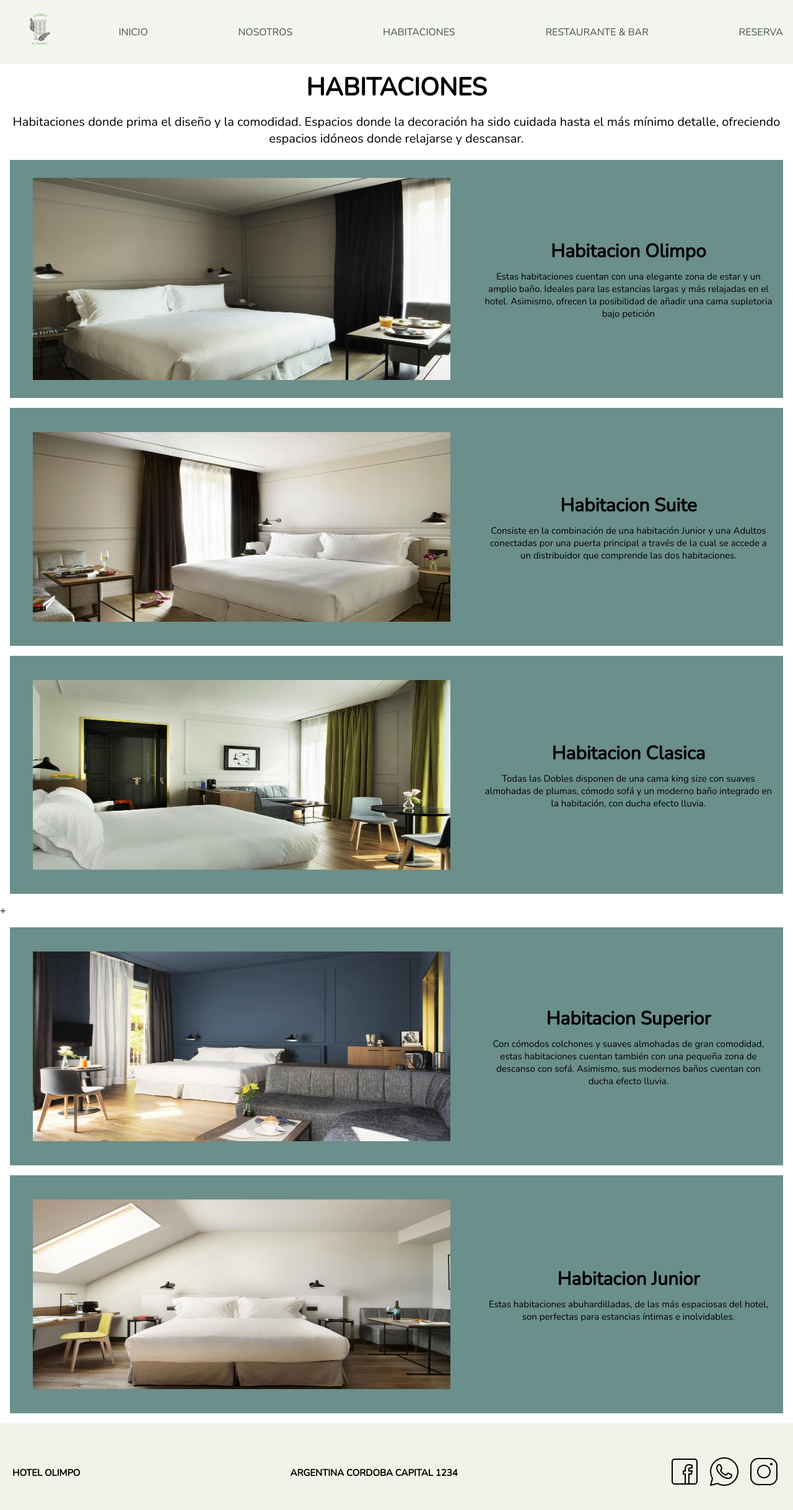
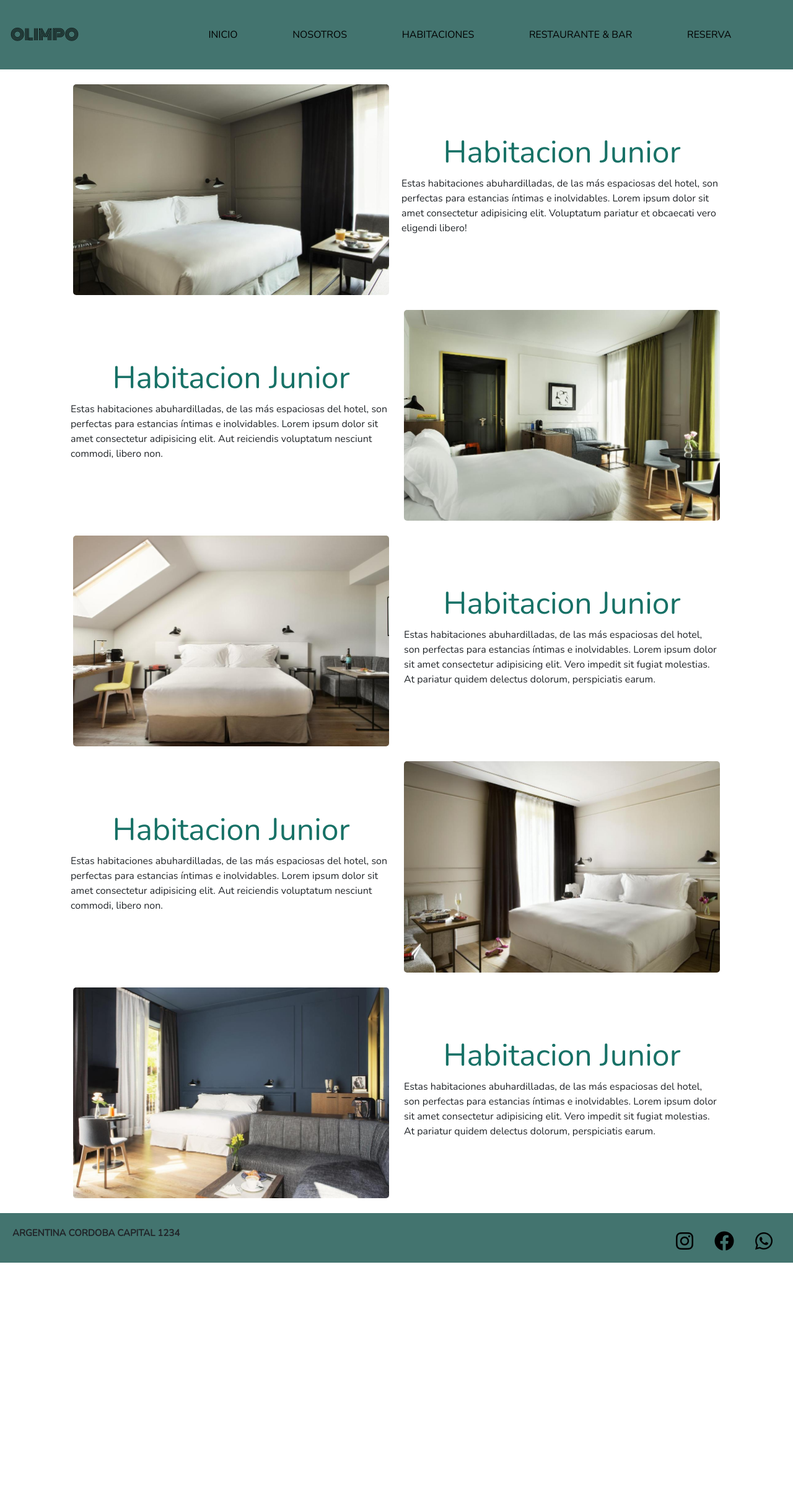
Before and after one commit to camilaGea/Proyecto-FINAL, a plain HTML site: page pages/habitaciones.html in a window 1280 px wide. Shown: the whole page at 62% size. After the commit the page ends 2037 px from the top, so only its background shows below. Drawn offline with nearby package versions, Linux system fonts and the light colour scheme.

Commit message:
agregando animaciones

```diff
--- a/estilos.css
+++ b/estilos.css
@@ -2,31 +2,36 @@
     padding: 0;
     margin: 0;
     box-sizing: border-box;
-    /* font-family: Arial, Helvetica, sans-serif; */
     font-family: 'Nunito', sans-serif;
 }
 
 /* header */
 
 header {
-    background-color: #f4f5ef;
+    background-color: #43746f;
     display: flex;
     justify-content: space-between;
     align-items: center;
     padding: 0 1rem;
     position: sticky;
     top: 0;
-    /* left: 0; */
     z-index: 999;
 }
 
 header .header__logo {
-    height: 6.5rem;
-    width: 6.5rem;
+    height: 7rem;
+    width: 7rem;
+    display: flex;
+    justify-content: center;
+    align-items: center;
 }
 
-header .header__logo img {
-    width: 100%;
+header .header__logo a {
+    padding: 5px;
+    font-size: 1.5rem;
+    text-decoration: none;
+    color: black;
+    font-family:'Monoton', cursive;
 }
 
 header .mostrar__menu {
@@ -36,8 +41,8 @@ header .mostrar__menu {
     width: 2.5rem;
     height: 2.5rem;
     font-size: 2rem;
-    background-color: white;
-    color: rgb(67, 134, 112);
+    background-color: #6b8f8b;
+    color: white;
     cursor: pointer;
     border: none;
 }
@@ -85,10 +90,6 @@ header .navegador__menu ul li {
     border-radius: 7px;
 }
 
-header .navegador__menu ul li:hover {
-    background-color: #6b8f8b;
-}
-
 header .navegador__menu ul li a {
     text-decoration: none;
     color: white;
@@ -96,7 +97,11 @@ header .navegador__menu ul li a {
 }
 
 
-@media screen and (min-width:770px) {
+@media screen and (min-width:780px) {
+
+    header {
+        height: 7rem;
+    }
 
     header .mostrar__menu {
         display: none;
@@ -110,16 +115,24 @@ header .navegador__menu ul li a {
         display: flex;
         position: inherit;
         padding-left: 80px;
-        background-color: #f4f5ef;
+        background-color: #43746f;
+        width: 90%;
+        height: 90%;
     }
 
     header .navegador__menu ul {
         flex-direction: row;
-        justify-content: space-between;
+        justify-content: space-evenly;
     }
 
     header .navegador__menu ul li a {
-        color: #40514F;
+        color: black;
+        border-radius: 5px;
+        padding: 5px;
+    }
+    header .navegador__menu ul li a:hover {
+        background-color: #6b8f8b;
+        color: white;
     }
 }
 
@@ -128,8 +141,7 @@ header .navegador__menu ul li a {
 
 footer {
     height: 10rem;
-    background-color: #f1f3e8;
-    /* background-color: #6b8f8b; */
+    background-color: #43746f;
     display: flex;
     text-align: center;
     flex-direction: column;
@@ -141,7 +153,6 @@ footer p {
     padding: 5px;
     text-transform: uppercase;
     font-weight: 700;
-
 }
 
 footer .footer__redes {
@@ -151,19 +162,28 @@ footer .footer__redes {
 }
 
 footer .footer__redes a {
-    width: 2rem;
-    height: 2rem;
-    color: white;
+    text-decoration: none;
+    display: flex;
+    justify-content: center;
+    align-items: center;
+    width: 3rem;
+    height: 3rem;
+    font-size: 2rem;
+    color: black;
     border-radius: 20%;
+    border-radius: 50%;
+    transition: all 0.5s ;
 }
 
 footer .footer__redes a:hover {
-    color: rgb(33, 59, 33);
-    /* background-color: white; */
+    color: white;
+    background-color: #6b8f8b;
+    transform: scale(1.1);
 }
 
 @media screen and (min-width:900px) {
     footer {
+        height: 5rem;
         flex-direction: row;
         justify-content: space-between;
         align-items: center;
@@ -190,22 +210,30 @@ footer .footer__redes a:hover {
     align-items: center;
 }
 
+@keyframes animacionh1 {
+    0% { left: -100%;}
+    100% {left: 0;}
+}
+
 .home__contenedora .home__presentacion h1 {
     font-size: 3rem;
     text-align: center;
     color: white;
     text-transform: uppercase;
     width: 100%;
-
+    position: relative;
+    animation-name: animacionh1;
+    animation-duration: 2s;
 }
 
 /* Nosotros */
 
 .nosotros__uno {
-    background-color: #6b8f8b;
     width: 90%;
     margin: 1rem auto;
     align-items: center;
+    border-radius: 5px;
+    box-shadow: 10px 5px 5px #6b8f8b;
 }
 
 .nosotros__nosotros {
@@ -231,12 +259,13 @@ footer .footer__redes a:hover {
 }
 
 .nosotros__dos {
-    background-color: #6b8f8b;
     width: 90%;
     margin: 4rem auto;
     display: flex;
     flex-direction: column;
     justify-content: space-evenly;
+    border-radius: 5px;
+    box-shadow: 10px 5px 5px #6b8f8b ;
 }
 
 
@@ -253,6 +282,9 @@ footer .footer__redes a:hover {
     width: 100%;
 }
 
+.nosotros__img .texto__nosotros {
+    display: none;
+}
 
 
 @media screen and (min-width:900px) {
@@ -277,186 +309,71 @@ footer .footer__redes a:hover {
 
    .nosotros__dos {
        flex-direction: row;
+       justify-content: center;
    }
+
+   .nosotros__dos .nosotros__img {
+    position: relative;
+    height: 250px;
+    width: 350px;
+}
 }
 
 
 /* habitaciones */
-
-.habitaciones__titulo {
-    text-align: center
+.hab__texto {
+    display: flex;
+    flex-direction: column;
+    justify-content: center;
+    align-items: center;
 }
 
-.habitaciones__titulo h3{
-    font-size: 20px;
-    text-transform: uppercase;
-    padding: 10px;
+.hab__texto h3 {
+    color: #177166;
+    font-size: 50px;
 }
 
-.habitaciones__titulo p{
-    font-size: 15px;
-    padding: 5px;
+@keyframes animacionhab {
+    0% { left: -100%;}
+    100% {left: 0;}
+}
+
+@keyframes animacionder {
+    0% { right: -100%;}
+    100% {right: 0;}
+}
+
+.habitacion__izquierda {
+    position: relative;
+    animation-name: animacionhab;
+    animation-duration: 3s;
 }
 
 
-.habitaciones {
-    min-height: 100vh;
+.habitacion__derecha {
+    position: relative;
+    animation-name: animacionder;
+    animation-duration: 3s;
 }
 
-
-.habitacion {
-    display: grid;
-    grid-template-rows: auto auto;
-    grid-template-areas:
-        "imagen"
-        "descripcion";
-    margin: 1rem;
-    background-color: #6b8f8b;
+.img__habitaciones {
+    border-radius: 5px;
 }
-
-.habitacion__img {
-    grid-area: imagen;
-    width: 90%;
-    height: 90%;
-    margin: auto;
-    display: flex;
-    justify-content: center;
-    padding: 10px 0;
-}
-
-.habitacion__img img {
-    width: 100%;
-    height: 100%;
-}
-
-.habitacion__texto {
-    grid-area: descripcion;
-    margin: auto;
-    display: grid;
-    text-align: center;
-
-    padding: 1rem;
-}
-
-.habitacion__texto p {
-    font-size: 0.7em;
-}
-
-.habitacion__texto h3 {
-    font-size: 0.9em;
-    margin-bottom:10px;
-}
-
-
-@media screen and  (min-width:770px) {
-    .habitacion {
-        grid-template-columns: 60% 40%;
-        grid-template-rows: 30vw;
-        grid-template-areas:
-            "imagen descripcion";
-    }
-
-    .habitaciones__titulo h3{
-        font-size: 40px;
-    }
-
-    .habitaciones__titulo p{
-        font-size: 20px;
-    }
-
-    .habitacion__texto p {
-        font-size: 15px;
-    }
-
-    .habitacion__texto h3 {
-        font-size: 30px;
-    }
-
-}
-
 
 /* Restaurante */
 
-
-.restaurante {
-    width: 100%;
-    display: flex;
-    flex-direction: column;
-    justify-content: space-evenly;
+.aumentar {
+    transition: transform 0.5s;
 }
 
-.contenedora__restaurante,
-.contenedora__bar {
-    display: grid;
-    text-align: center;
-    margin-bottom: 5px;
+.aumentar:hover {
+    transform: scale(1.5);
+    box-shadow: 0 0 15px rgba(0, 0, 0, 0.5);
 }
-
-.contenedora__restaurante img,
-.contenedora__bar img {
-    width: 90%;
-}
-
-.restaurante__texto h3 {
-    margin: 5px;
-}
-
-.restaurante__texto p {
-    margin: 10px;
-}
-
-.restaurante__imagenes {
-    width: 70%;
-}
-.restaurante__imagenes img {
-    width: 100%;
-    margin: 20px;
-}
-
-.restaurante__imagenes img {
-    width: 90%;
-}
-
-.restaurante__imagenes {
-    width: 95%;
-    display: grid;
-    grid-template-columns: repeat(1, 1fr);
-}
-
-
-@media screen and (min-width:770px){
-    .restaurante__imagenes {
-        grid-template-columns: repeat(4, 1fr);
-        grid-gap: 10px;
-    }
-
-    .restaurante {
-        display: flex;
-        flex-direction: row;
-        /* justify-content: space-evenly; */
-        justify-content: center;
-        align-items: center;
-    }
-    .contenedora__restaurante,
-    .contenedora__bar {
-        margin: 2rem;
-        padding: 1rem;
-    }
-
-    .contenedora__restaurante img {
-        width: 75%;
-    }
-    .contenedora__bar img {
-        width: 100%;
-    }
-}
-
-
 
 /*        Reserva        */
 
 .reserva__formulario {
-    background-color: #f4f5ef;
     display: grid;
     min-height: 90vh;
     height: 100%;
@@ -482,7 +399,6 @@ footer .footer__redes a:hover {
     font-weight: 700;
     text-transform: uppercase;
     color: black;
-    /* text-shadow: black 0.1em 0 0.1em; */
 }
 
 .reserva__formulario .formulario__reserva{
@@ -503,20 +419,22 @@ footer .footer__redes a:hover {
 .formulario__reserva .formu__input {
     border: none;
     border-bottom: 2px solid #177166;
-    background-color: #f4f5ef;
 }
 
 .formulario__reserva .formu__boton {
     text-transform: uppercase;
-    font-size: 0.8em;
+    font-size: 1em;
     margin-top: 2vh;
     padding: 0.6vh;
     color: black;
     background-color: #177166;
     border-radius: 5px;
+    border: none;
+    text-align: center;
+    justify-self: center;
 }
 
-@media screen and (min-width:900px) {
+@media screen and (min-width:770px) {
     .reserva__formulario {
         grid-template-rows: 10vw auto;
     }
@@ -525,18 +443,21 @@ footer .footer__redes a:hover {
         font-size: 2.5em;
     }
 
+    .reserva__formulario .formulario__reserva {
+        width: 25rem;
+    }
+
     .formulario__reserva .formu__label {
         font-size: 1em;
     }
 
     .formulario__reserva .formu__boton {
         cursor: pointer;
+        width: 5rem;
     }
 
     .formulario__reserva  button:hover {
         background-color: #1771669c;
-    }
-    .formulario__reserva  button:focus {
         color: white;
     }
 
--- a/pages/habitaciones.html
+++ b/pages/habitaciones.html
@@ -4,17 +4,23 @@
     <meta charset="UTF-8">
     <meta http-equiv="X-UA-Compatible" content="IE=edge">
     <meta name="viewport" content="width=device-width, initial-scale=1.0">
+    <title>OLIMPO</title>
 
+    <!-- link bootstrap -->
+    <link href="https://cdn.jsdelivr.net/npm/bootstrap@5.1.3/dist/css/bootstrap.min.css" rel="stylesheet" integrity="sha384-1BmE4kWBq78iYhFldvKuhfTAU6auU8tT94WrHftjDbrCEXSU1oBoqyl2QvZ6jIW3" crossorigin="anonymous">
+    <!-- link funtes -->
+    <link rel="preconnect" href="https://fonts.googleapis.com">
     <link rel="preconnect" href="https://fonts.gstatic.com" crossorigin>
-    <link href="https://fonts.googleapis.com/css2?family=Nunito&display=swap" rel="stylesheet">
+    <link href="https://fonts.googleapis.com/css2?family=Monoton&family=Nunito&family=Paytone+One&display=swap" rel="stylesheet">
+    <!-- link estilo css -->
     <link rel="stylesheet" href="../estilos.css">
-    <title>OLIMPO</title>
+    <!-- link iconos -->
     <link href="https://cdnjs.cloudflare.com/ajax/libs/font-awesome/6.0.0/css/all.min.css" rel="stylesheet"/>
 </head>
 <body>
     <header>
         <div class="header__logo">
-            <a href="../index.html"><img src="../img/hotel.jpeg" alt="logo"></a>
+            <a href="../index.html">OLIMPO</a>
         </div>
         <label for="menu" class="mostrar__menu">
             <i class="fa-solid fa-bars"></i>
@@ -33,75 +39,72 @@
             </label>
         </nav>
     </header>
-    <main class="main__habitaciones">
-        <section class="habitaciones__titulo">
-            <div>
-                <h3>Habitaciones</h3>
-                <p>Habitaciones donde prima el diseño y la comodidad. Espacios donde la decoración ha sido cuidada hasta el más mínimo detalle, ofreciendo espacios idóneos donde relajarse y descansar.</p>
-            </div>
-        </section>
-        <section class="habitaciones">
-            <div class="habitacion">
-                <div class="habitacion__texto">
-                    <h3>Habitacion Olimpo</h3>
-                    <p>Estas habitaciones cuentan con una elegante zona de estar y un amplio baño. Ideales para las estancias largas y más relajadas en el hotel. Asimismo, ofrecen la posibilidad de añadir una cama supletoria bajo petición</p>
-                    <!-- boton -->
-                </div>
-                <div class="habitacion__img">
-                    <img class="imagen" src="../img/habit1.jpg">
-                </div>
-            </div>
 
 
-            <div class="habitacion">
-                <div class="habitacion__texto">
-                    <h3>Habitacion Suite</h3>
-                    <p>Consiste en la combinación de una habitación Junior y una Adultos conectadas por una puerta principal a través de la cual se accede a un distribuidor que comprende las dos habitaciones.</p>
-                </div>
-                <div class="habitacion__img">
-                    <img class="habitacion__img" src="../img/habit4.jpg">
-                </div>
+    <div class="container">
+        <div class="row m-4 habitacion__izquierda">
+            <div class="col-md-6">
+                <img class="img-fluid img__habitaciones" src="../img/habit1.jpg" alt="habitacion">
             </div>
+            <div class="col-md-6 p-2 hab__texto">
+                <h3>Habitacion Junior</h3>
+                <p>Estas habitaciones abuhardilladas, de las más espaciosas del hotel, son perfectas para estancias íntimas e inolvidables. Lorem ipsum dolor sit amet consectetur adipisicing elit. Voluptatum pariatur et obcaecati vero eligendi libero!</p>
+            </div>
+        </div>
 
-            <div class="habitacion">
-                <div class="habitacion__texto">
-                    <h3>Habitacion Clasica</h3>
-                    <p>Todas las Dobles disponen de una cama king size con suaves almohadas de plumas, cómodo sofá y un moderno baño integrado en la habitación, con ducha efecto lluvia.</p>
-                </div>
-                <div class="habitacion__img">
-                    <img class="habitacion__img"  src="../img/habit2.jpg">
-                </div>
-            </div>+
+        <div class="row m-4 habitacion__derecha">
+            <div class="col-md-6 p-2 hab__texto">
+                <h3>Habitacion Junior</h3>
+                <p>Estas habitaciones abuhardilladas, de las más espaciosas del hotel, son perfectas para estancias íntimas e inolvidables. Lorem ipsum dolor sit amet consectetur adipisicing elit. Aut reiciendis voluptatum nesciunt commodi, libero non.</p>
+            </div>
+            <div class="col-md-6">
+                <img class="img-fluid img__habitaciones" src="../img/habit2.jpg" alt="habitacion">
+            </div>
+        </div>
 
-            <div class="habitacion">
-                <div class="habitacion__texto">
-                    <h3>Habitacion Superior</h3>
-                    <p>Con cómodos colchones y suaves almohadas de gran comodidad, estas habitaciones cuentan también con una pequeña zona de descanso con sofá. Asimismo, sus modernos baños cuentan con ducha efecto lluvia.</p>
-                </div>
-                <div class="habitacion__img">
-                    <img class="habitacion__img" src="../img/habit5.jpg">
-                </div>
+        <div class="row m-4 habitacion__izquierda">
+            <div class="col-md-6">
+                <img class="img-fluid img__habitaciones " src="../img/habit3.jpg" alt="habitacion">
             </div>
+            <div class="col-md-6  hab__texto">
+                <h3>Habitacion Junior</h3>
+                <p>Estas habitaciones abuhardilladas, de las más espaciosas del hotel, son perfectas para estancias íntimas e inolvidables. Lorem ipsum dolor sit amet consectetur adipisicing elit. Vero impedit sit fugiat molestias. At pariatur quidem delectus dolorum, perspiciatis earum.</p>
+            </div>
+        </div>
 
-            <div class="habitacion">
-                <div class="habitacion__texto">
-                    <h3>Habitacion Junior</h3>
-                    <p>Estas habitaciones abuhardilladas, de las más espaciosas del hotel, son perfectas para estancias íntimas e inolvidables.</p>
-                </div>
-                <div class="habitacion__img">
-                    <img class="habitacion__img" src="../img/habit3.jpg">
-                </div>
+        <div class="row m-4 habitacion__derecha">
+            <div class="col-md-6 p-2 hab__texto">
+                <h3>Habitacion Junior</h3>
+                <p>Estas habitaciones abuhardilladas, de las más espaciosas del hotel, son perfectas para estancias íntimas e inolvidables. Lorem ipsum dolor sit amet consectetur adipisicing elit. Aut reiciendis voluptatum nesciunt commodi, libero non.</p>
             </div>
-        </section>
-    </main>
+            <div class="col-md-6">
+                <img class="img-fluid img__habitaciones " src="../img/habit4.jpg" alt="habitacion">
+            </div>
+        </div>
+
+        <div class="row m-4 habitacion__izquierda">
+            <div class="col-md-6">
+                <img class="img-fluid img__habitaciones " src="../img/habit5.jpg" alt="habitacion">
+            </div>
+            <div class="col-md-6 hab__texto">
+                <h3>Habitacion Junior</h3>
+                <p>Estas habitaciones abuhardilladas, de las más espaciosas del hotel, son perfectas para estancias íntimas e inolvidables. Lorem ipsum dolor sit amet consectetur adipisicing elit. Vero impedit sit fugiat molestias. At pariatur quidem delectus dolorum, perspiciatis earum.</p>
+            </div>
+        </div>
+    </div>
+
+
     <footer>
-        <p> Hotel Olimpo</p>
         <p> Argentina Cordoba Capital 1234 </p>
         <div class="footer__redes">
-            <a href="https://facebook.com" target="_black"><img src="../img/facebook.png" alt="facebook"></a>
-            <a href="https://whatsapp.com" target="_black" ><img src="../img/whatsapp.png" alt="whatsapp"></a>
-            <a href="https://instagram.com" target="_black" ><img src="../img/instagram.png" alt="instagram"></a>
+            <a href="https://facebook.com" target="_black"><i class="fa-brands fa-instagram"></i></a>
+            <a href="https://whatsapp.com" target="_black"><i class="fa-brands fa-facebook"></i></a>
+            <a href="https://instagram.com" target="_black"><i class="fa-brands fa-whatsapp"></i></a>
         </div>
     </footer>
+
+    <!-- link -->
+    <script src="https://cdn.jsdelivr.net/npm/bootstrap@5.1.3/dist/js/bootstrap.bundle.min.js" integrity="sha384-ka7Sk0Gln4gmtz2MlQnikT1wXgYsOg+OMhuP+IlRH9sENBO0LRn5q+8nbTov4+1p" crossorigin="anonymous"></script>
+
 </body>
 </html>
```
Also changed, not shown: index.html (+20 -15 lines), pages/nosotros.html (+13 -7 lines), pages/reserva.html (+17 -7 lines), pages/restaurante.html (+50 -36 lines).
